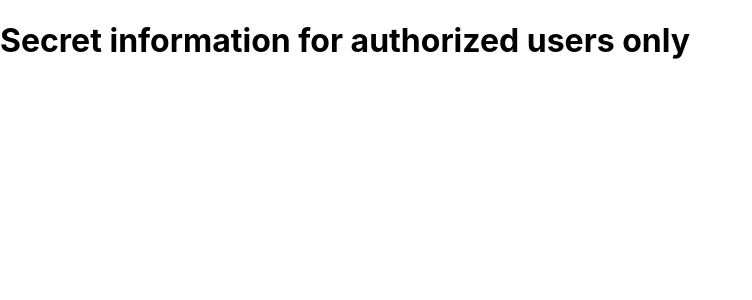
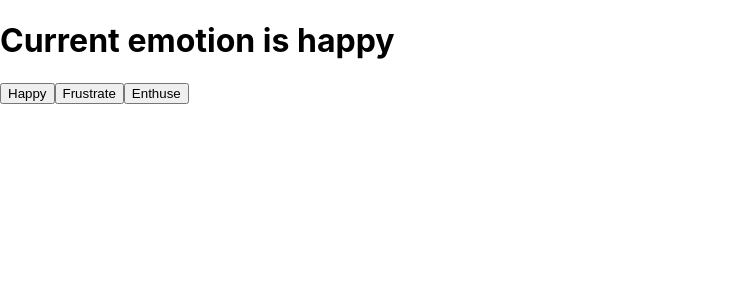
Before and after one commit to KARTIKEY16SINGH/React, a React (Create React App) app: page / in a window 1280 px wide. Shown: the top 300 px of the page, without its empty margins (0-752 px from the left). Built offline with nearby package versions, Linux system fonts and the light colour scheme.

Commit message:
[React] [Learning] Using useState and button

```diff
--- a/src/App.js
+++ b/src/App.js
@@ -1,4 +1,4 @@
-
+import React, { useState } from 'react';
 import './App.css';
 import restaurant from "./restaurant.jpg"
 
@@ -11,11 +11,24 @@
 }
 
 function App({ authorized }) {
+  const [emotion, setEmotion] = useState("happy");
+  console.log(emotion, setEmotion);
   return (
     <>
-      {
+      {/* {
         authorized ? <SecretComponent /> : <RegularComponent />
-      }
+      } */}
+
+      <h1>Current emotion is {emotion}</h1>
+      <button onClick={() => setEmotion("happy")}>
+        Happy
+      </button>
+      <button onClick={() => setEmotion("frustrated")}>
+        Frustrate
+      </button>
+      <button onClick={() => setEmotion("enthusiastic")}>
+        Enthuse
+      </button>
     </>
   );
   // if (props.authorized) {
```
